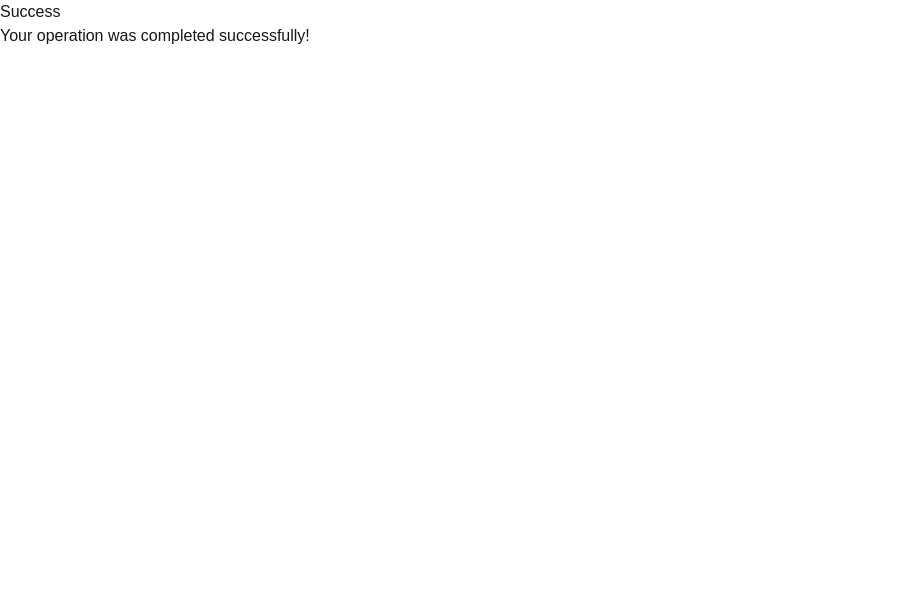
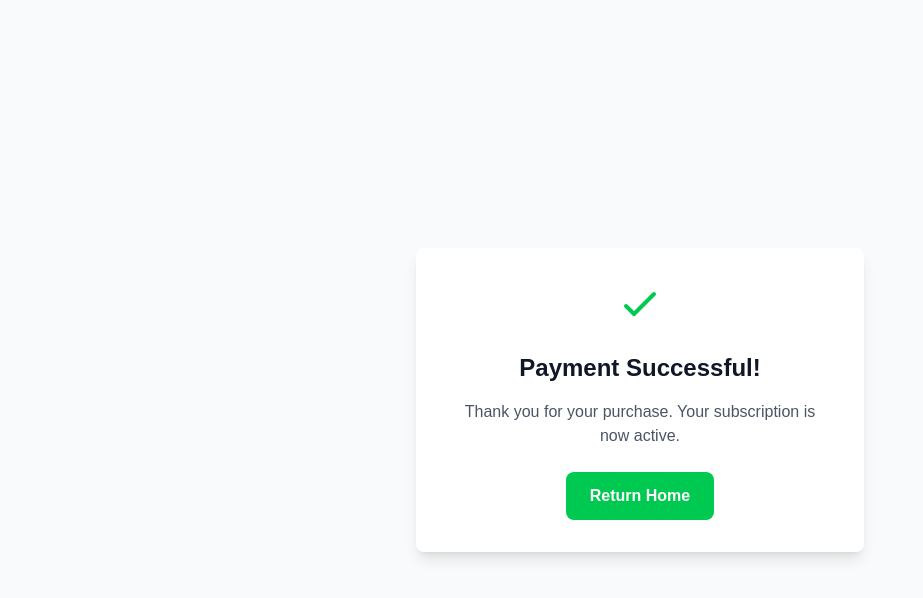
Before and after one commit to DivyanshuTiwari-1/strip, a Next.js app: page /components/success in a window 1280 px wide. Shown: the top 598 px of the page, without its empty margins (0-923 px from the left). Built offline with nearby package versions, Linux system fonts and the light colour scheme.

Commit message:
reduced price

```diff
--- a/src/app/components/success/page.tsx
+++ b/src/app/components/success/page.tsx
@@ -1,13 +1,52 @@
-"use client"
-import React from 'react';
+"use client";
 
-const Success: React.FC = () => {
-    return (
-        <div>
-            <h1>Success</h1>
-            <p>Your operation was completed successfully!</p>
+import { useEffect } from 'react';
+import { useSearchParams } from 'next/navigation';
+import Link from 'next/link';
+
+export default function SuccessPage() {
+  const searchParams = useSearchParams();
+  const paymentIntent = searchParams.get('payment_intent');
+  const status = searchParams.get('redirect_status');
+
+  useEffect(() => {
+    if (status === 'succeeded') {
+      // You can add API calls here to update your database
+      console.log('Payment succeeded:', paymentIntent);
+    }
+  }, [paymentIntent, status]);
+
+  return (
+    <div className="min-h-screen bg-gray-50 flex items-center justify-center p-6">
+      <div className="max-w-md w-full bg-white rounded-lg shadow-lg p-8 text-center">
+        <div className="mb-6">
+          <svg
+            className="mx-auto h-12 w-12 text-green-500"
+            fill="none"
+            stroke="currentColor"
+            viewBox="0 0 24 24"
+          >
+            <path
+              strokeLinecap="round"
+              strokeLinejoin="round"
+              strokeWidth="2"
+              d="M5 13l4 4L19 7"
+            />
+          </svg>
         </div>
-    );
-};
-
-export default Success;
+        <h1 className="text-2xl font-bold text-gray-900 mb-4">
+          Payment Successful!
+        </h1>
+        <p className="text-gray-600 mb-6">
+          Thank you for your purchase. Your subscription is now active.
+        </p>
+        <Link
+          href="/"
+          className="inline-block bg-green-500 text-white px-6 py-3 rounded-lg font-semibold hover:bg-green-600 transition-colors"
+        >
+          Return Home
+        </Link>
+      </div>
+    </div>
+  );
+}
--- a/src/app/page.tsx
+++ b/src/app/page.tsx
@@ -29,7 +29,7 @@ export default function CheckoutPage() {
       <div className="w-full max-w-md space-y-4">
         {[
           { name: "1-Week Plan", price: "14.99 EUR", perDay: "2.14 EUR per day" },
-          { name: "1-Month Plan", price: selectedPlan === "1-Month Plan" ? "10 EUR (First Month)" : "39.99 EUR", perDay: "1.34 EUR per day" },
+          { name: "1-Month Plan", price: selectedPlan === "1-Month Plan" ? "0.05 EUR (First Month)" : "39.99 EUR", perDay: "1.34 EUR per day" },
           { name: "3-Month Plan", price: "69.99 EUR", perDay: "0.76 EUR per day" },
         ].map((plan) => (
           <div
```
